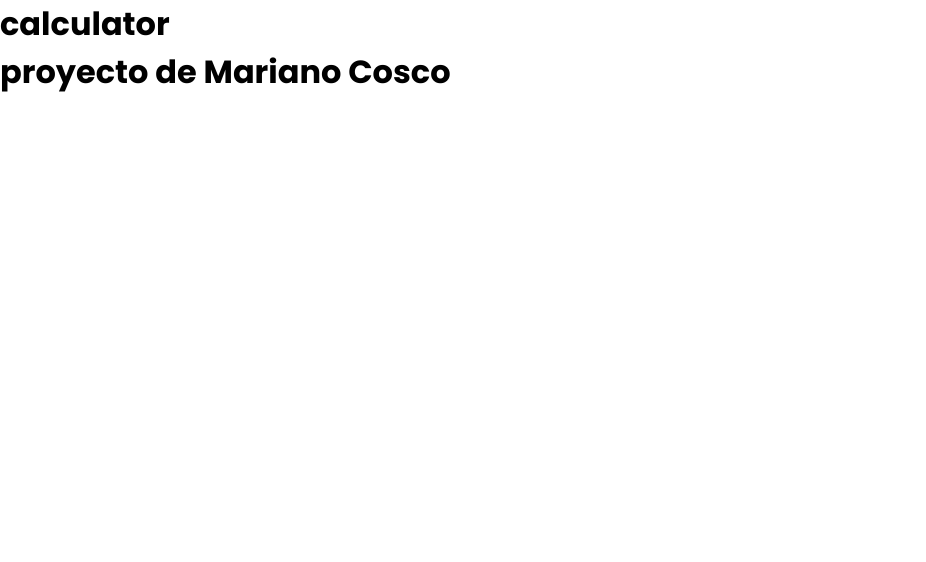
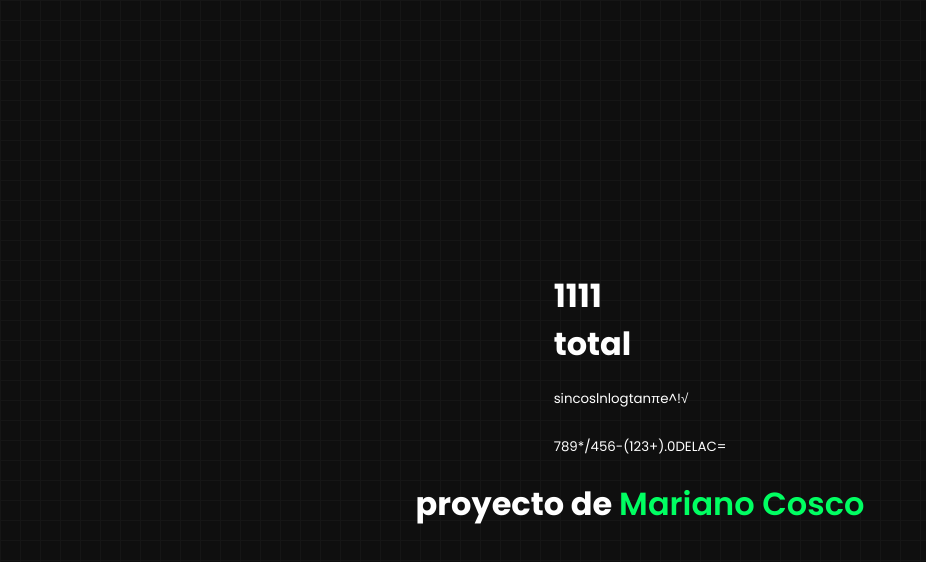
Before and after one commit to marianoCosco/calculadora-cientifica, a React (Vite) app in the folder calculadora-cientifica/: page / in a window 1280 px wide. Shown: the top 562 px of the page, without its empty margins (0-926 px from the left). Built offline with nearby package versions, Linux system fonts and the light colour scheme.

Commit message:
se modificaron estilos y se crearon los buttons,

```diff
--- a/calculadora-cientifica/src/App.tsx
+++ b/calculadora-cientifica/src/App.tsx
@@ -5,7 +5,7 @@ const App = () => {
     <div>
       <h1 className="App">
         <Calculator />
-        <p>
+        <p className="developer">
           proyecto de <span>Mariano Cosco</span>
         </p>
       </h1>
--- a/calculadora-cientifica/src/components/Calculator.jsx
+++ b/calculadora-cientifica/src/components/Calculator.jsx
@@ -1,7 +1,14 @@
 import React from "react";
+import DisplayWindow from "./DisplayWindow";
+import KeysWindow from "./KeysWindow";
 
 const calculator = () => {
-  return <div className="calculator">calculator</div>;
+  return (
+    <div className="calculator">
+      <DisplayWindow />
+      <KeysWindow />
+    </div>
+  );
 };
 
 export default calculator;
--- a/calculadora-cientifica/src/components/DisplayWindow.jsx
+++ b/calculadora-cientifica/src/components/DisplayWindow.jsx
@@ -1,7 +1,12 @@
 import React from "react";
 
 const DisplayWindow = () => {
-  return <div>DisplayWindow</div>;
+  return (
+    <div className="displayWindow">
+      <p className="expression">1111</p>
+      <p className="result">total</p>
+    </div>
+  );
 };
 
 export default DisplayWindow;
--- a/calculadora-cientifica/src/components/KeysWindow.jsx
+++ b/calculadora-cientifica/src/components/KeysWindow.jsx
@@ -1,7 +1,44 @@
 import React from "react";
 
 const KeysWindow = () => {
-  return <div>KeysWindow</div>;
+  const sciKeys = ["sin", "cos", "ln", "log", "tan", "π", "e", "^", "!", "√"];
+
+  const basicKeys = [
+    "7",
+    "8",
+    "9",
+    "*",
+    "/",
+    "4",
+    "5",
+    "6",
+    "-",
+    "(",
+    "1",
+    "2",
+    "3",
+    "+",
+    ")",
+    ".",
+    "0",
+    "DEL",
+    "AC",
+    "=",
+  ];
+  return (
+    <div className="keysWindow">
+      <div className="keys_scientific">
+        {sciKeys.map((item, index) => (
+          <button key={index}>{item}</button>
+        ))}
+      </div>
+      <div className="keys_basic">
+        {basicKeys.map((item, index) => (
+          <button key={index}>{item}</button>
+        ))}
+      </div>
+    </div>
+  );
 };
 
 export default KeysWindow;
--- a/calculadora-cientifica/src/index.css
+++ b/calculadora-cientifica/src/index.css
@@ -6,3 +6,33 @@
   box-sizing: border-box;
   font-family: "Poppins", sans-serif;
 }
+
+button {
+  border: none;
+  outline: none;
+  appearance: none;
+  background: transparent;
+  color: inherit;
+}
+
+body {
+  background-color: #0f0f0f;
+  color: white;
+  background-image: linear-gradient(#161616 1px, transparent 1px),
+    linear-gradient(to right, #161616 1px, #0f0f0f 1px);
+  background-size: 20px 20px;
+}
+
+.App {
+  min-height: 100dvh;
+  display: flex;
+  align-items: center;
+  justify-content: center;
+  flex-direction: column;
+  gap: 1rem;
+}
+
+.developer span {
+  font-weight: 600;
+  color: #00ff62;
+}
```
